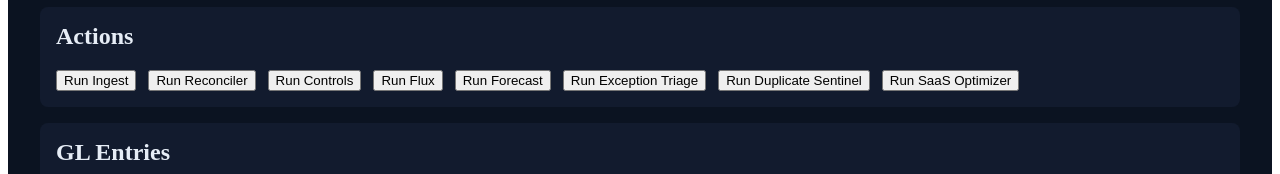
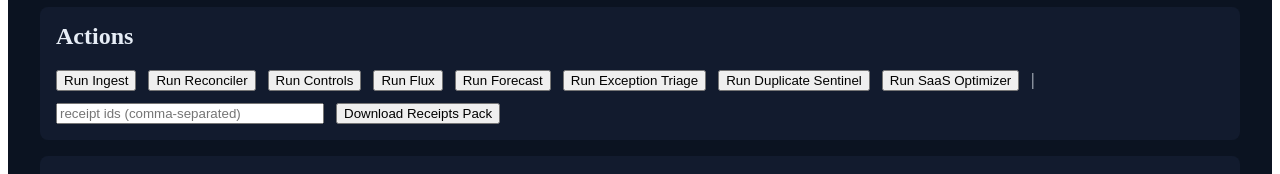
Before and after one commit to aurelius-in/DeepChief, a React (Vite) app in the folder apps/console/: page / in a window 1280 px wide. Shown: the part 393-567 px from the top of the page. Built offline with nearby package versions, Linux system fonts and the light colour scheme; no server answers.

Commit message:
feat(console): spend KPIs and receipts pack downloader

```diff
--- a/apps/console/src/ui/ConsoleView.tsx
+++ b/apps/console/src/ui/ConsoleView.tsx
@@ -22,6 +22,8 @@ export function ConsoleView({ api }: { api: Api }) {
   const [forecast, setForecast] = useState<any[]>([])
   const [exceptions, setExceptions] = useState<any[]>([])
   const [spend, setSpend] = useState<any[]>([])
+  const [kpiSpend, setKpiSpend] = useState<any>(null)
+  const [packIds, setPackIds] = useState<string>("")
 
   useEffect(() => {
     ;(async () => {
@@ -38,6 +40,7 @@ export function ConsoleView({ api }: { api: Api }) {
       try { setForecast(await api.listForecast()) } catch {}
       try { setExceptions(await api.listExceptions()) } catch {}
       try { setSpend(await api.listSpend()) } catch {}
+      try { setKpiSpend(await api.getKpiSpend()) } catch {}
     })()
   }, [api])
 
@@ -53,14 +56,14 @@ export function ConsoleView({ api }: { api: Api }) {
         {kpi && (
           <section style={{ background: colors.panel, padding: 16, borderRadius: 8, marginBottom: 16 }}>
             <h2 style={{ marginTop: 0 }}>KPIs</h2>
-            <div style={{ display: 'flex', gap: 16 }}>
+            <div style={{ display: 'flex', gap: 16, flexWrap: 'wrap' }}>
               <div>Auto Match Rate: {kpi.auto_match_rate}%</div>
               <div>GL: {kpi.gl_count}</div>
               <div>Bank: {kpi.bank_count}</div>
               <div>Matched: {kpi.matched_count}</div>
-              <div>| Spend Issues: {(kpi_spend as any)?.issues_total ?? '-'}</div>
-              <div>Duplicates: {(kpi_spend as any)?.duplicates ?? '-'}</div>
-              <div>SaaS: {(kpi_spend as any)?.saas ?? '-'}</div>
+              <div>| Spend Issues: {kpiSpend?.issues_total ?? '-'}</div>
+              <div>Duplicates: {kpiSpend?.duplicates ?? '-'}</div>
+              <div>SaaS: {kpiSpend?.saas ?? '-'}</div>
             </div>
           </section>
         )}
@@ -82,7 +85,7 @@ export function ConsoleView({ api }: { api: Api }) {
         </section>
         <section style={{ background: colors.panel, padding: 16, borderRadius: 8, marginBottom: 16 }}>
           <h2 style={{ marginTop: 0 }}>Actions</h2>
-          <div style={{ display: 'flex', gap: 12 }}>
+          <div style={{ display: 'flex', gap: 12, flexWrap: 'wrap', alignItems: 'center' }}>
             <button onClick={async () => { await api.runIngest(); location.reload() }}>Run Ingest</button>
             <button onClick={async () => { await api.runReconciler(); location.reload() }}>Run Reconciler</button>
             <button onClick={async () => { await api.runControls(); location.reload() }}>Run Controls</button>
@@ -91,6 +94,9 @@ export function ConsoleView({ api }: { api: Api }) {
             <button onClick={async () => { await api.runExceptionTriage(); location.reload() }}>Run Exception Triage</button>
             <button onClick={async () => { await api.runDuplicate(); location.reload() }}>Run Duplicate Sentinel</button>
             <button onClick={async () => { await api.runSaas(); location.reload() }}>Run SaaS Optimizer</button>
+            <span>|</span>
+            <input placeholder="receipt ids (comma-separated)" value={packIds} onChange={e => setPackIds(e.target.value)} style={{ minWidth: 260 }} />
+            <button onClick={() => { if (packIds.trim()) window.open(`/api/receipts/pack?ids=${encodeURIComponent(packIds.trim())}`, '_blank') }}>Download Receipts Pack</button>
           </div>
         </section>
         <section style={{ background: colors.panel, padding: 16, borderRadius: 8, marginBottom: 16 }}>
```
